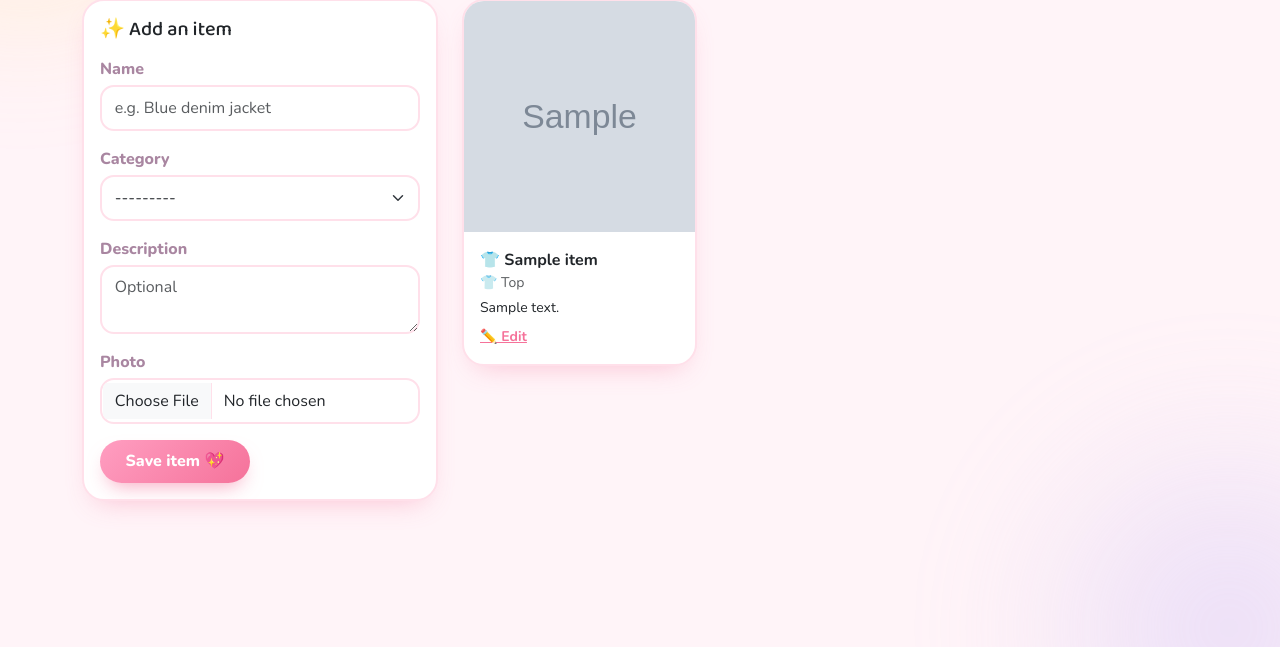
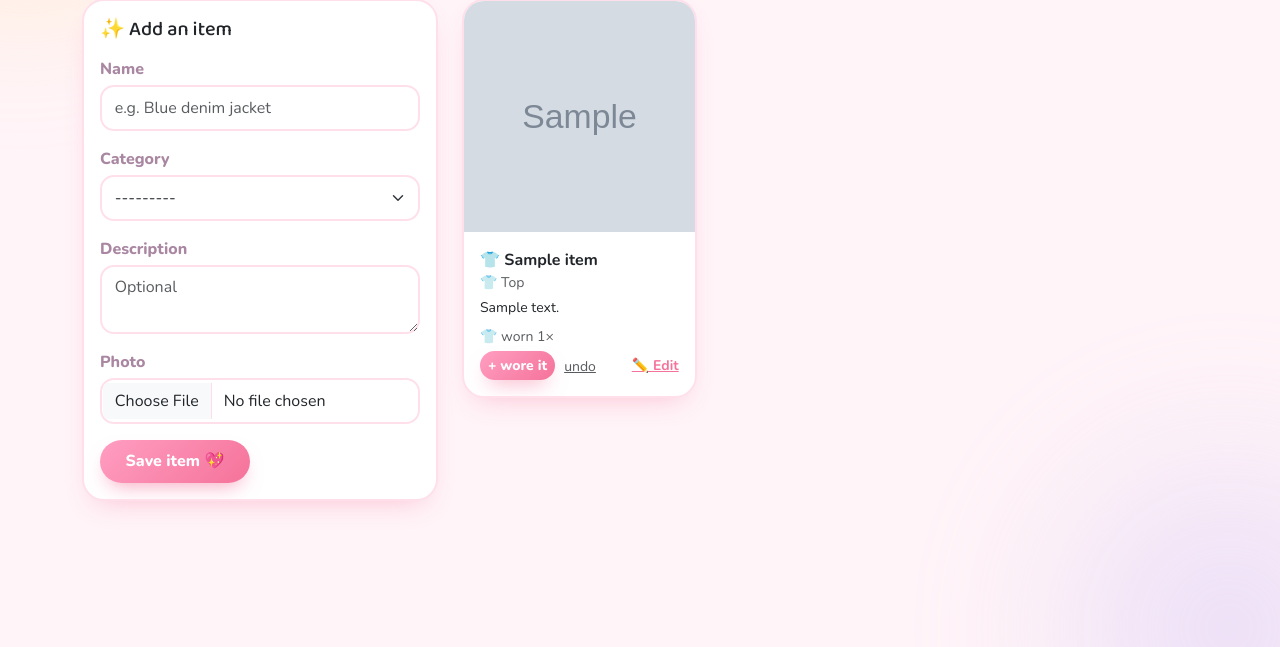
Before and after one commit to maryemustard/Wardrobe, a Django app: page / in a window 1280 px wide. Shown: the part 153-800 px from the top of the page. Run offline with Django 5.2, Linux system fonts and the light colour scheme; tables that the repository leaves empty hold one stand-in row (values such as "Sample post"); grey boxes marked "Sample" are stand-in pictures.

Commit message:
feat(django): wear tracking
- Wear model (item FK, worn_on date) + migration 0004; Item.wear_count
  and .last_worn helpers
- log_wear / unlog_wear views + /<pk>/wore/ and /<pk>/wore/undo/ (POST)
- each grid card shows '👕 worn N×' with a '+ wore it' button and an
  'undo' (shown only when count > 0); edit page shows total + last-worn
- 4 tests (increment, undo, undo-when-empty is safe, count on the page)
  -> 22 total, all pass; check clean

```diff
--- a/django_app/wardrobe/models.py
+++ b/django_app/wardrobe/models.py
@@ -1,3 +1,5 @@
+from datetime import date
+
 from django.db import models
 
 
@@ -35,6 +37,28 @@ class Item(models.Model):
     def emoji(self) -> str:
         return self.CATEGORY_EMOJI.get(self.category, "👚")
 
+    @property
+    def wear_count(self) -> int:
+        return self.wears.count()
+
+    @property
+    def last_worn(self):
+        latest = self.wears.first()  # wears are ordered newest-first
+        return latest.worn_on if latest else None
+
+
+class Wear(models.Model):
+    """One time an item was worn."""
+
+    item = models.ForeignKey(Item, related_name="wears", on_delete=models.CASCADE)
+    worn_on = models.DateField(default=date.today)
+
+    class Meta:
+        ordering = ["-worn_on", "-id"]
+
+    def __str__(self) -> str:
+        return f"{self.item} worn {self.worn_on}"
+
 
 class AppSettings(models.Model):
     """One row of app-wide settings (there is only ever one, pk=1)."""
--- a/django_app/wardrobe/templates/wardrobe/edit.html
+++ b/django_app/wardrobe/templates/wardrobe/edit.html
@@ -5,6 +5,11 @@
   <div class="col-lg-5">
     <a href="{% url 'wardrobe' %}" class="small">&larr; Back to wardrobe</a>
     <h1 class="my-3">✏️ Edit item</h1>
+
+    <p class="text-muted small">
+      👕 Worn {{ item.wear_count }} time{{ item.wear_count|pluralize }}{% if item.last_worn %}
+      · last on {{ item.last_worn }}{% endif %}
+    </p>
 
     {% if item.photo %}
       <img
--- a/django_app/wardrobe/templates/wardrobe/wardrobe.html
+++ b/django_app/wardrobe/templates/wardrobe/wardrobe.html
@@ -22,7 +22,7 @@
       <div class="row row-cols-2 row-cols-md-3 g-3">
         {% for item in items %}
           <div class="col">
-            <div class="card grid-card h-100 position-relative">
+            <div class="card grid-card h-100">
               {% if item.photo %}
                 <img
                   src="{{ item.photo.url }}"
@@ -41,10 +41,27 @@
                 {% if item.description %}
                   <div class="small mt-1">{{ item.description }}</div>
                 {% endif %}
-                <a
-                  href="{% url 'edit_item' item.pk %}"
-                  class="stretched-link small d-inline-block mt-2"
-                >✏️ Edit</a>
+
+                <div class="text-muted small mt-2">
+                  👕 worn {{ item.wear_count }}×
+                </div>
+                <div class="d-flex gap-2 align-items-center mt-1 flex-wrap">
+                  <form method="post" action="{% url 'log_wear' item.pk %}">
+                    {% csrf_token %}
+                    <button type="submit" class="btn btn-primary btn-sm py-1 px-2">
+                      + wore it
+                    </button>
+                  </form>
+                  {% if item.wear_count %}
+                    <form method="post" action="{% url 'unlog_wear' item.pk %}">
+                      {% csrf_token %}
+                      <button type="submit" class="btn btn-link btn-sm p-0 text-muted">
+                        undo
+                      </button>
+                    </form>
+                  {% endif %}
+                  <a href="{% url 'edit_item' item.pk %}" class="small ms-auto">✏️ Edit</a>
+                </div>
               </div>
             </div>
           </div>
--- a/django_app/wardrobe/urls.py
+++ b/django_app/wardrobe/urls.py
@@ -8,4 +8,6 @@ urlpatterns = [
     path("settings/", views.settings_page, name="settings"),
     path("<int:pk>/edit/", views.edit_item, name="edit_item"),
     path("<int:pk>/delete/", views.delete_item, name="delete_item"),
+    path("<int:pk>/wore/", views.log_wear, name="log_wear"),
+    path("<int:pk>/wore/undo/", views.unlog_wear, name="unlog_wear"),
 ]
--- a/django_app/wardrobe/views.py
+++ b/django_app/wardrobe/views.py
@@ -1,7 +1,7 @@
 from django.shortcuts import get_object_or_404, redirect, render
 
 from .forms import ApiKeyForm, ItemForm
-from .models import AppSettings, Item
+from .models import AppSettings, Item, Wear
 from .stylist import StylistUnavailable, suggest_outfit
 
 
@@ -45,6 +45,24 @@ def delete_item(request, pk):
         item.delete()
         return redirect("wardrobe")
     return redirect("edit_item", pk=pk)
+
+
+def log_wear(request, pk):
+    """Record that you wore this item today."""
+    item = get_object_or_404(Item, pk=pk)
+    if request.method == "POST":
+        Wear.objects.create(item=item)
+    return redirect("wardrobe")
+
+
+def unlog_wear(request, pk):
+    """Undo the most recent wear for this item."""
+    item = get_object_or_404(Item, pk=pk)
+    if request.method == "POST":
+        latest = item.wears.first()
+        if latest:
+            latest.delete()
+    return redirect("wardrobe")
 
 
 def suggest(request):
```
Also changed, not shown: django_app/wardrobe/tests.py (+25 -0 lines), django_app/README.md, django_app/wardrobe/migrations/0004_wear.py (added).
